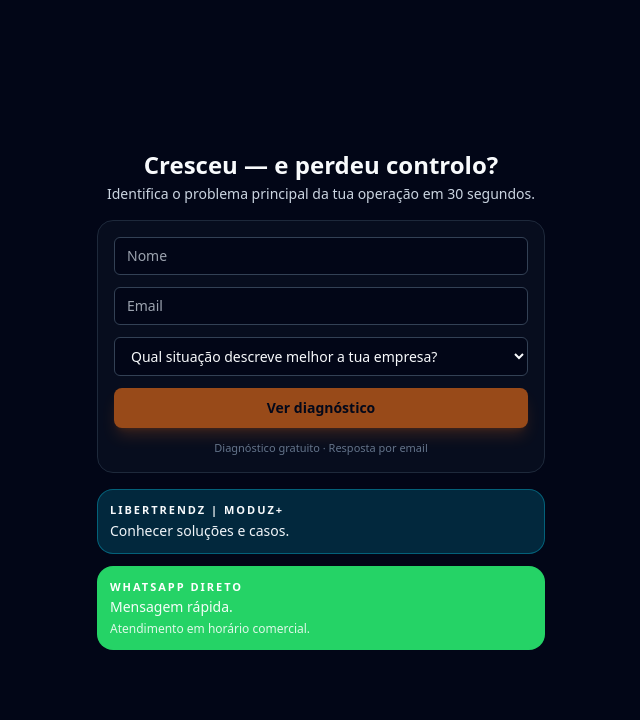
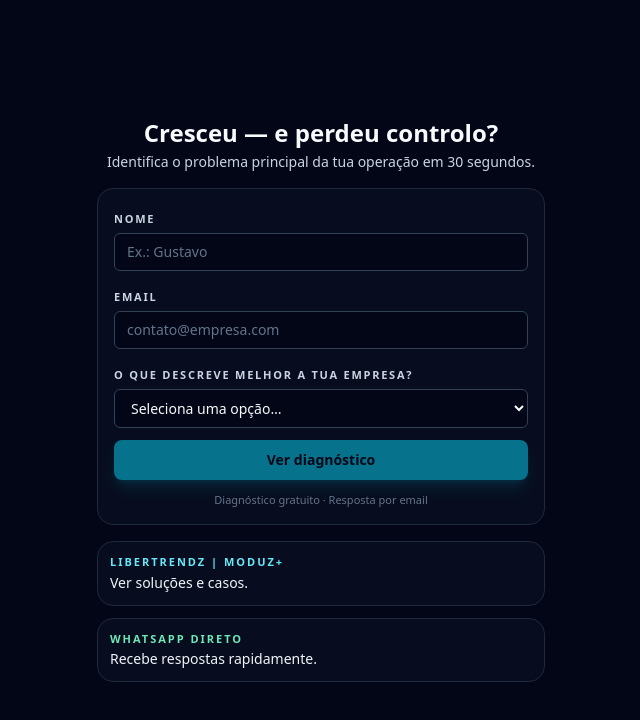
Before and after one commit to libertrendz/libertrendz-site, a Next.js app: page /bio in a window 1280 px wide. Shown: the top 720 px of the page, without its empty margins (319-959 px from the left). Built offline with nearby package versions, Linux system fonts and the light colour scheme.

Commit message:
Atualizar o page.tsx

```diff
--- a/app/bio/page.tsx
+++ b/app/bio/page.tsx
@@ -5,31 +5,42 @@ import { useState } from "react";
 const WHATSAPP_URL =
   "https://wa.me/351939250661?text=Olá%20Libertrendz,%20vim%20pelo%20Instagram.";
 
+const SITUACOES = [
+  "Tudo passa por mim",
+  "Crescemos sem planeamento",
+  "Falta controlo de equipa ou campo",
+  "Temos ferramentas demais",
+  "Não sabemos onde perdemos dinheiro",
+] as const;
+
 export default function BioPage() {
   const [nome, setNome] = useState("");
   const [email, setEmail] = useState("");
   const [situacao, setSituacao] = useState("");
 
   const emailOk = /^\S+@\S+\.\S+$/.test(email.trim());
-  const canSubmit = nome.trim().length >= 2 && emailOk && !!situacao;
+  const nomeOk = nome.trim().length >= 2;
+  const canSubmit = nomeOk && emailOk && !!situacao;
 
   async function submit(e: React.FormEvent) {
     e.preventDefault();
     if (!canSubmit) return;
 
     try {
+      const payload = {
+        tipo: "wizard" as const,
+        nome: nome.trim(),
+        email: email.trim(),
+        assunto: "Lead Instagram (Bio)",
+        dores: [situacao],
+        resumo: `Lead Instagram (Bio)\nSituação: ${situacao}`,
+        mensagem: `Lead Instagram (Bio)\nSituação: ${situacao}`,
+      };
+
       const res = await fetch("/api/contato", {
         method: "POST",
         headers: { "Content-Type": "application/json" },
-        body: JSON.stringify({
-          tipo: "wizard",
-          nome: nome.trim(),
-          email: email.trim(),
-          dores: [situacao],
-          assunto: "Lead Instagram (Bio)",
-          resumo: `Lead Instagram (Bio)\nSituação: ${situacao}`,
-          mensagem: `Lead Instagram (Bio)\nSituação: ${situacao}`,
-        }),
+        body: JSON.stringify(payload),
       });
 
       if (!res.ok) {
@@ -59,46 +70,69 @@ export default function BioPage() {
           </p>
         </div>
 
-        {/* FORM DIAGNÓSTICO */}
+        {/* FORM */}
         <form
           onSubmit={submit}
           className="space-y-3 rounded-2xl border border-slate-800 bg-slate-900/40 p-4"
         >
+          <div className="space-y-1">
+            <label className="text-[11px] font-semibold uppercase tracking-[0.16em] text-slate-300">
+              Nome
+            </label>
             <input
               value={nome}
               onChange={(e) => setNome(e.target.value)}
-            placeholder="Nome"
+              placeholder="Ex.: Gustavo"
               required
-            className="w-full rounded-md border border-slate-700 bg-slate-950 px-3 py-2 text-sm text-slate-50 focus:border-orange-400 focus:ring-2 focus:ring-orange-500/30"
+              className="w-full rounded-md border border-slate-700 bg-slate-950 px-3 py-2 text-sm text-slate-50 placeholder:text-slate-500 focus:border-cyan-400 focus:ring-2 focus:ring-cyan-500/25"
             />
+            {!nomeOk && nome.length > 0 && (
+              <p className="text-xs text-rose-400">Escreve pelo menos 2 caracteres.</p>
+            )}
+          </div>
 
+          <div className="space-y-1">
+            <label className="text-[11px] font-semibold uppercase tracking-[0.16em] text-slate-300">
+              Email
+            </label>
             <input
               value={email}
               onChange={(e) => setEmail(e.target.value)}
               type="email"
-            placeholder="Email"
+              placeholder="contato@empresa.com"
               required
-            className="w-full rounded-md border border-slate-700 bg-slate-950 px-3 py-2 text-sm text-slate-50 focus:border-orange-400 focus:ring-2 focus:ring-orange-500/30"
+              className="w-full rounded-md border border-slate-700 bg-slate-950 px-3 py-2 text-sm text-slate-50 placeholder:text-slate-500 focus:border-cyan-400 focus:ring-2 focus:ring-cyan-500/25"
             />
+            {!emailOk && email.length > 0 && (
+              <p className="text-xs text-rose-400">Confere o email.</p>
+            )}
+          </div>
 
+          <div className="space-y-1">
+            <label className="text-[11px] font-semibold uppercase tracking-[0.16em] text-slate-300">
+              O que descreve melhor a tua empresa?
+            </label>
             <select
               value={situacao}
               onChange={(e) => setSituacao(e.target.value)}
               required
-            className="w-full rounded-md border border-slate-700 bg-slate-950 px-3 py-2 text-sm text-slate-50 focus:border-orange-400 focus:ring-2 focus:ring-orange-500/30"
+              className="w-full rounded-md border border-slate-700 bg-slate-950 px-3 py-2 text-sm text-slate-50 focus:border-cyan-400 focus:ring-2 focus:ring-cyan-500/25"
             >
-            <option value="">Qual situação descreve melhor a tua empresa?</option>
-            <option value="Tudo passa por mim">Tudo passa por mim</option>
-            <option value="Crescemos sem planeamento">Crescemos sem planeamento</option>
-            <option value="Falta controlo de equipa ou campo">Falta controlo de equipa ou campo</option>
-            <option value="Temos ferramentas demais">Temos ferramentas demais</option>
-            <option value="Não sabemos onde perdemos dinheiro">Não sabemos onde perdemos dinheiro</option>
+              <option value="" disabled>
+                Seleciona uma opção…
+              </option>
+              {SITUACOES.map((s) => (
+                <option key={s} value={s}>
+                  {s}
+                </option>
+              ))}
             </select>
+          </div>
 
           <button
             type="submit"
             disabled={!canSubmit}
-            className="inline-flex w-full items-center justify-center rounded-lg bg-[#F97316] px-5 py-2.5 text-sm font-semibold text-slate-950 shadow-lg shadow-orange-500/30 transition hover:bg-[#FB923C] disabled:opacity-60"
+            className="inline-flex w-full items-center justify-center rounded-lg bg-cyan-500 px-5 py-2.5 text-sm font-semibold text-slate-950 shadow-lg shadow-cyan-500/25 transition hover:bg-cyan-400 disabled:opacity-60"
           >
             Ver diagnóstico
           </button>
@@ -108,34 +142,33 @@ export default function BioPage() {
           </p>
         </form>
 
-        {/* LINKS SECUNDÁRIOS */}
+        {/* LINKS — MESMA LINGUAGEM VISUAL (sem colcha de retalhos) */}
         <div className="grid gap-3">
-          {/* SITE — ciano Moduz */}
+          {/* SITE (ciano suave, consistente) */}
           <a
             href="/"
-            className="block rounded-2xl border border-cyan-500/40 bg-cyan-500/20 p-3 transition hover:bg-cyan-500/30 hover:border-cyan-400"
+            className="block rounded-2xl border border-slate-800 bg-slate-900/40 p-3 transition hover:border-slate-700 hover:bg-slate-900/55"
           >
-            <p className="text-[11px] font-semibold uppercase tracking-[0.18em] text-slate-50">
+            <p className="text-[11px] font-semibold uppercase tracking-[0.18em] text-cyan-300">
               Libertrendz | Moduz+
             </p>
             <p className="mt-0.5 text-sm text-slate-100">
-              Conhecer soluções e casos.
+              Ver soluções e casos.
             </p>
           </a>
 
-          {/* WHATSAPP — verde WhatsApp */}
+          {/* WHATSAPP (verde presente, mas no MESMO SISTEMA: fundo escuro + destaque no título) */}
           <a
             href={WHATSAPP_URL}
             target="_blank"
             rel="noreferrer"
-            className="block rounded-2xl border border-[#25D366]/50 bg-[#25D366] p-3 transition hover:bg-[#1ebe5d]"
+            className="block rounded-2xl border border-slate-800 bg-slate-900/40 p-3 transition hover:border-slate-700 hover:bg-slate-900/55"
           >
-            <p className="text-[11px] font-semibold uppercase tracking-[0.18em] text-white">
+            <p className="text-[11px] font-semibold uppercase tracking-[0.18em] text-emerald-300">
               WhatsApp direto
             </p>
-            <p className="mt-0.5 text-sm text-white/95">Mensagem rápida.</p>
-            <p className="mt-1 text-xs text-white/85">
-              Atendimento em horário comercial.
+            <p className="mt-0.5 text-sm text-slate-100">
+              Recebe respostas rapidamente.
             </p>
           </a>
         </div>
```
Lines whose indentation alone changed are shown as unchanged.
